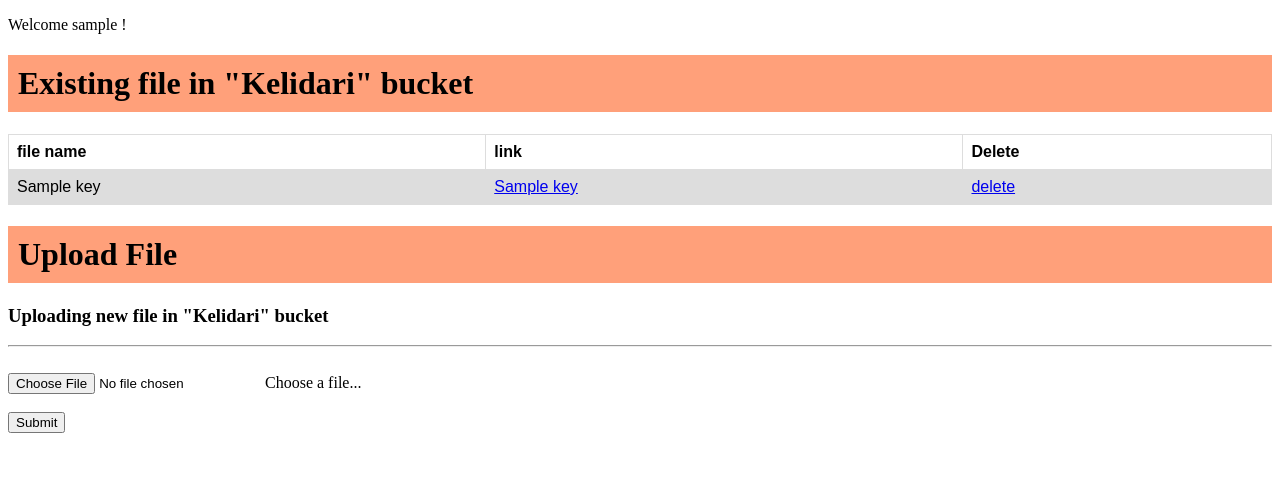
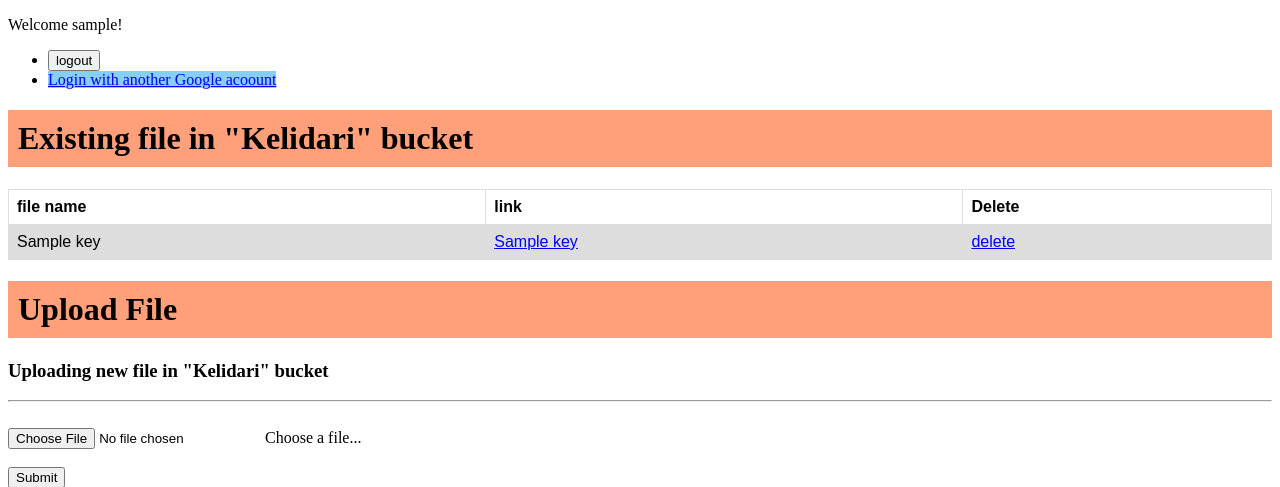
Before and after one commit to kelidari/nilva-challenge, a Django app: template awsapp/templates/download.html in a window 1280 px wide. Shown: the top 487 px of the page. Run offline with Django 3.2, Linux system fonts and the light colour scheme; a user stored in the database is signed in; tables that the repository leaves empty hold one stand-in row (values such as "Sample post"); the template is opened without the code that fills it: most values are stand-ins (such as "Sample title", 1, 10 or a date in 2020); some libraries are stand-ins or nearby versions.

Commit message:
add login menu to aws page

```diff
--- a/awsapp/templates/download.html
+++ b/awsapp/templates/download.html
@@ -1,4 +1,6 @@
 <!DOCTYPE html>
+{% load socialaccount %}
+{% providers_media_js %}
 
 <html lang="en">
 <head>
@@ -27,9 +29,39 @@ tr:nth-child(even) {
 </style>
 </head>
 <body>
+
 {% if user.is_authenticated %}
-    <p>Welcome {{ user.username }} ! </p>
-{% endif %}
+    <p>Welcome {{ user.username }}! </p>
+
+    <nav>
+    <ul>
+        <li>
+            <form class="logout-link" method="post" action="{% url 'accounts:logout' %}">
+                {% csrf_token %}
+                <button type="submit">logout</button>
+            </form>
+        </li>
+        <li>
+             <a href="{% provider_login_url 'google' %}" style="background-color: lightskyblue"   >Login with another Google acoount</a>
+
+        </li>
+
+    </ul>
+    </nav>
+  {% else %}
+    <form action="{% url 'accounts:login' %}" method="post">
+    {{ form }}
+    {% csrf_token %}
+        {% if request.GET.next %}
+            <input type="hidden" name="nextpage" value="{{ request.GET.next }}">
+        {% endif %}
+    <input type="submit" value="login">
+    </form>
+ <a href="{%  url 'accounts:signup' %}" class="btn btn-primary" style="background-color: #fffccf">SignUp</a>
+  <a href="{% provider_login_url 'google' %}" class="btn btn-primary">Login with Google</a>
+  {% endif %}
+
+
 <h1 style="background-color: #ffa07a "  > Existing file in "Kelidari" bucket </h1>
 {% csrf_token %}
 
```
